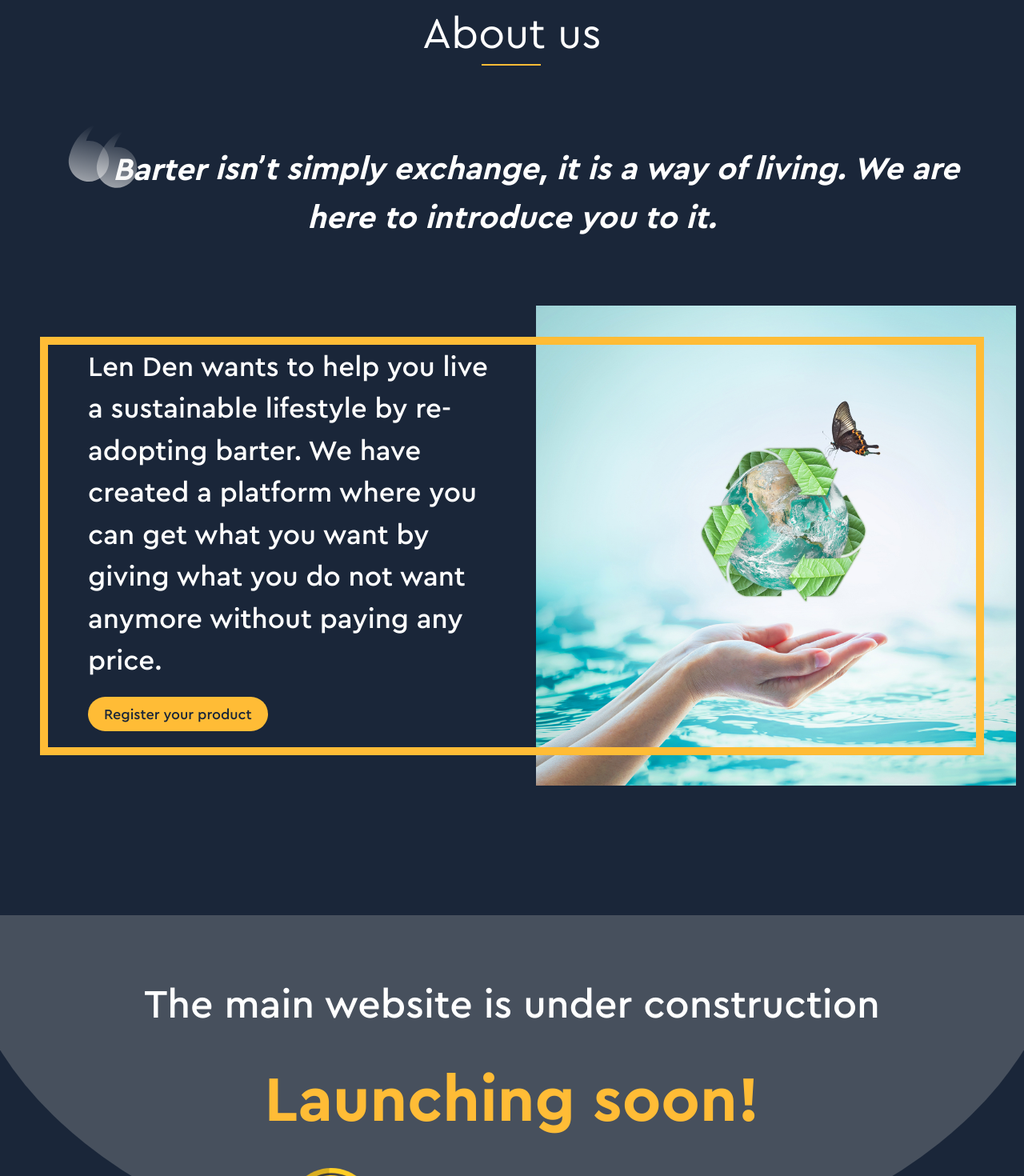
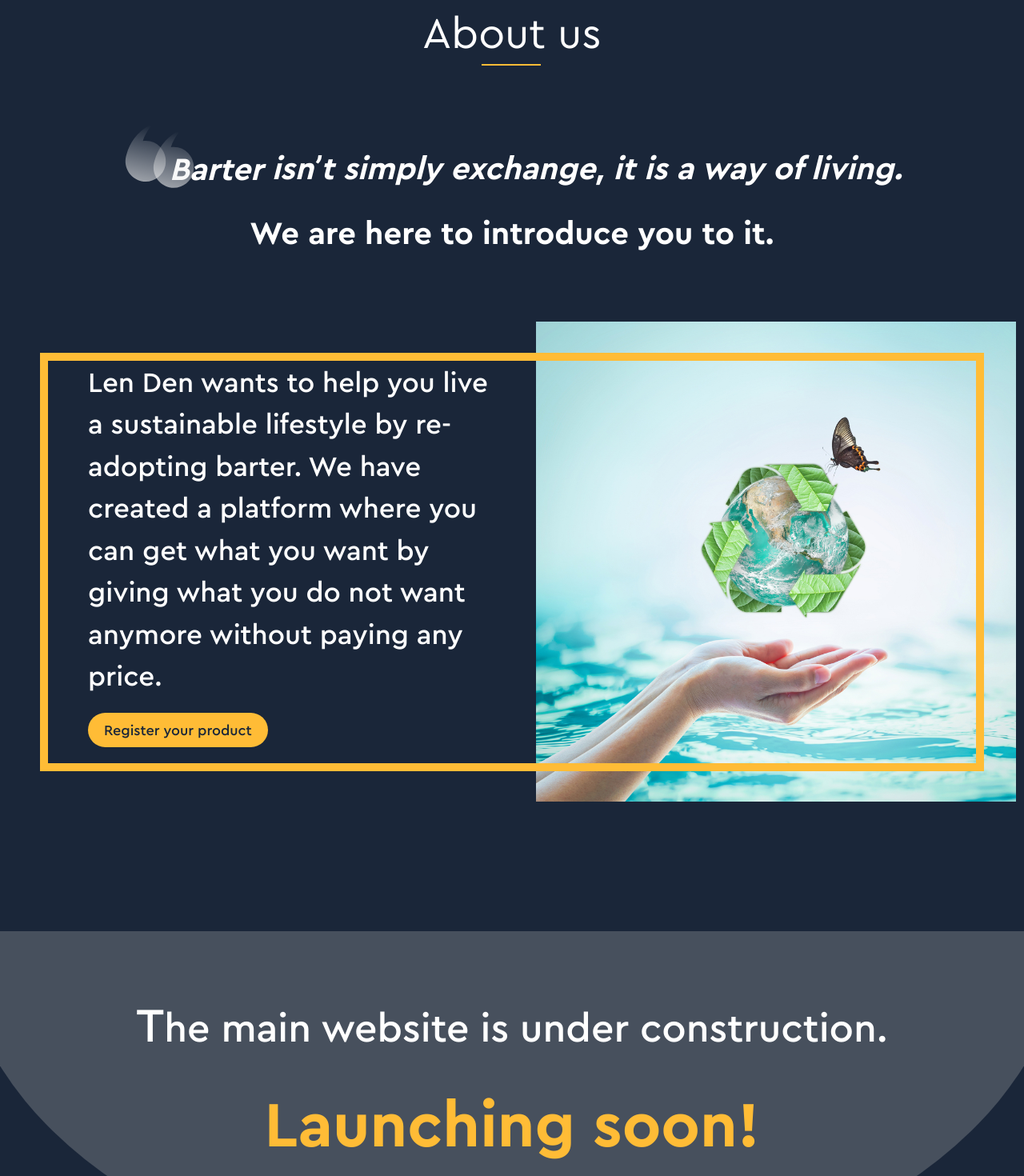
Before and after one commit to TheDemon12/lenden-coming-soon-v2, a React (Create React App) app: page / in a window 1280 px wide. Shown: the part 2480-3950 px from the top of the page at 80% size. Built offline with nearby package versions, Linux system fonts and the light colour scheme.

Commit message:
src: update design
Signed-off-by: kartik <kartikbhalla12@gmail.com>

```diff
--- a/src/components/home/aboutUs.tsx
+++ b/src/components/home/aboutUs.tsx
@@ -10,12 +10,11 @@
 	return (
 		<section className='aboutUs'>
 			<h2>About us</h2>
-
 			<p className='mainline'>
 				<span className='pre-text'>Barter</span> isn’t simply exchange, it is a
-				way of living. We are here to introduce you to it.
+				way of living.
 			</p>
-
+			<p className='subLine'>We are here to introduce you to it.</p>
 			<div className='message'>
 				<div className='text'>
 					Len Den wants to help you live a sustainable lifestyle by re-adopting
--- a/src/components/home/launchingSoon.tsx
+++ b/src/components/home/launchingSoon.tsx
@@ -8,8 +8,8 @@
 		<section className='launchingSoon'>
 			<div className='ellipse'></div>
 			<h2>
-				The main website is under construction
-				<span>Launching soon!</span>
+				<span className='first'>T</span>he main website is under construction.
+				<span className='soon'>Launching soon!</span>
 			</h2>
 			<UnderConst />
 		</section>
--- a/src/scss/home/_aboutUs.scss
+++ b/src/scss/home/_aboutUs.scss
@@ -15,10 +15,15 @@
 		color: #fff;
 		text-align: center;
 		font-style: italic;
-		margin: 6rem auto;
+		margin: 6rem auto 0 auto;
 		font-weight: 600;
 		// padding: 0 2rem;
 		font-size: 4rem;
+
+		&.subLine {
+			font-style: normal;
+			margin: 2rem auto;
+		}
 
 		@media (max-width: 1200px) {
 			font-size: 3.7rem;
--- a/src/scss/home/_launchingSoon.scss
+++ b/src/scss/home/_launchingSoon.scss
@@ -9,6 +9,11 @@
 	h2 {
 		@extend %heading2;
 		font-weight: 500;
+
+		.first {
+			display: inline;
+			font-size: calc(1.2em);
+		}
 
 		// @media (max-width: 1200px) {
 		// 	font-size: 4.5rem;
@@ -30,7 +35,7 @@
 			font-size: 2rem;
 		}
 
-		span {
+		.soon {
 			display: block;
 			color: #ffbc36;
 			font-size: 8rem;
--- a/src/scss/postProduct/_index.scss
+++ b/src/scss/postProduct/_index.scss
@@ -20,8 +20,8 @@
 	.categoryContainer {
 		max-height: fit-content;
 		width: 90%;
-		padding: 0 0.5rem;
-		max-width: 380px;
+		padding: 0 1rem;
+		max-width: 480px;
 		margin: 2rem auto;
 
 		.row {
@@ -63,6 +63,7 @@
 	.verification {
 		font-size: 1.6rem;
 		margin: 0 auto 3rem auto;
+		padding: 0 1rem;
 		li {
 			.heading {
 				font-weight: 600;
```
